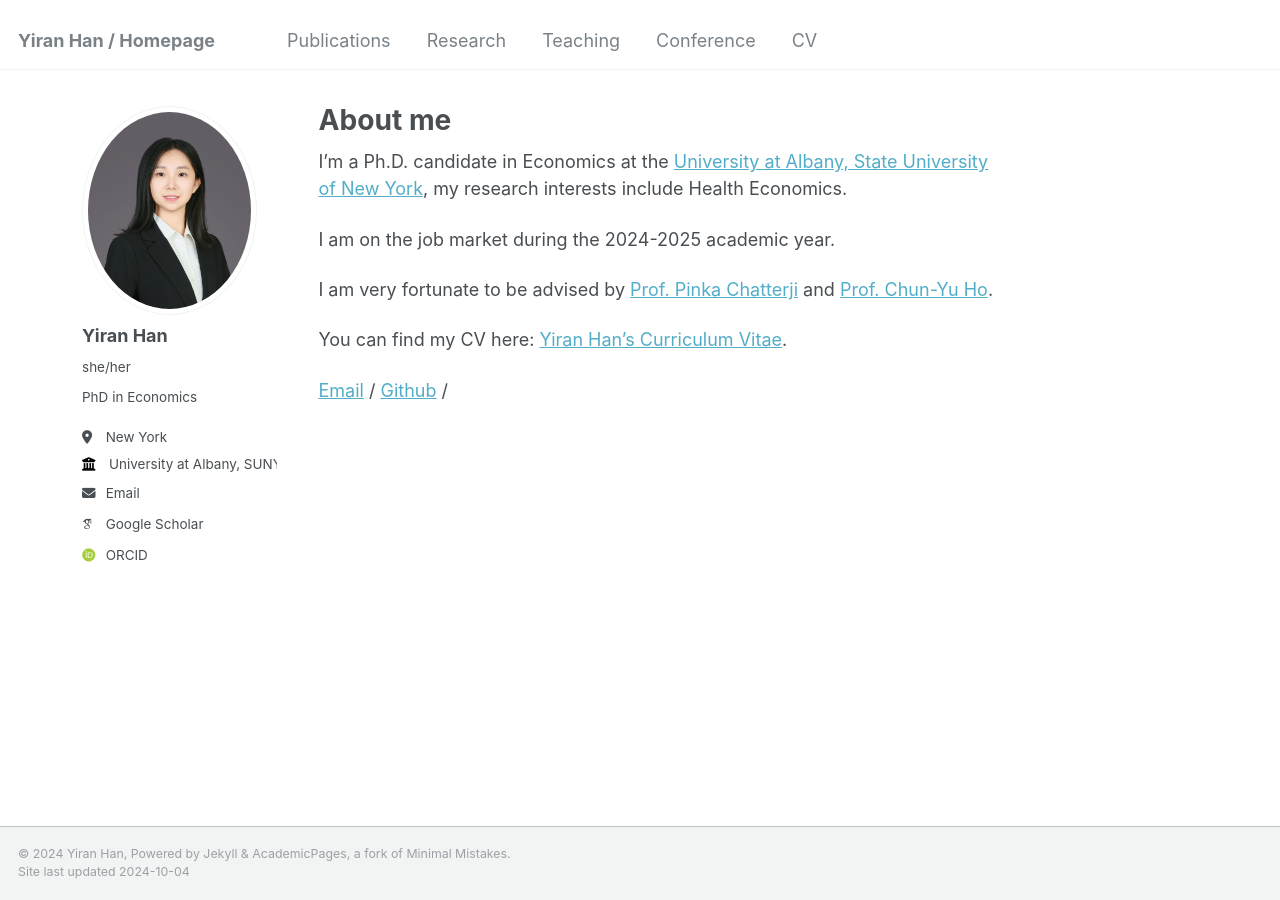
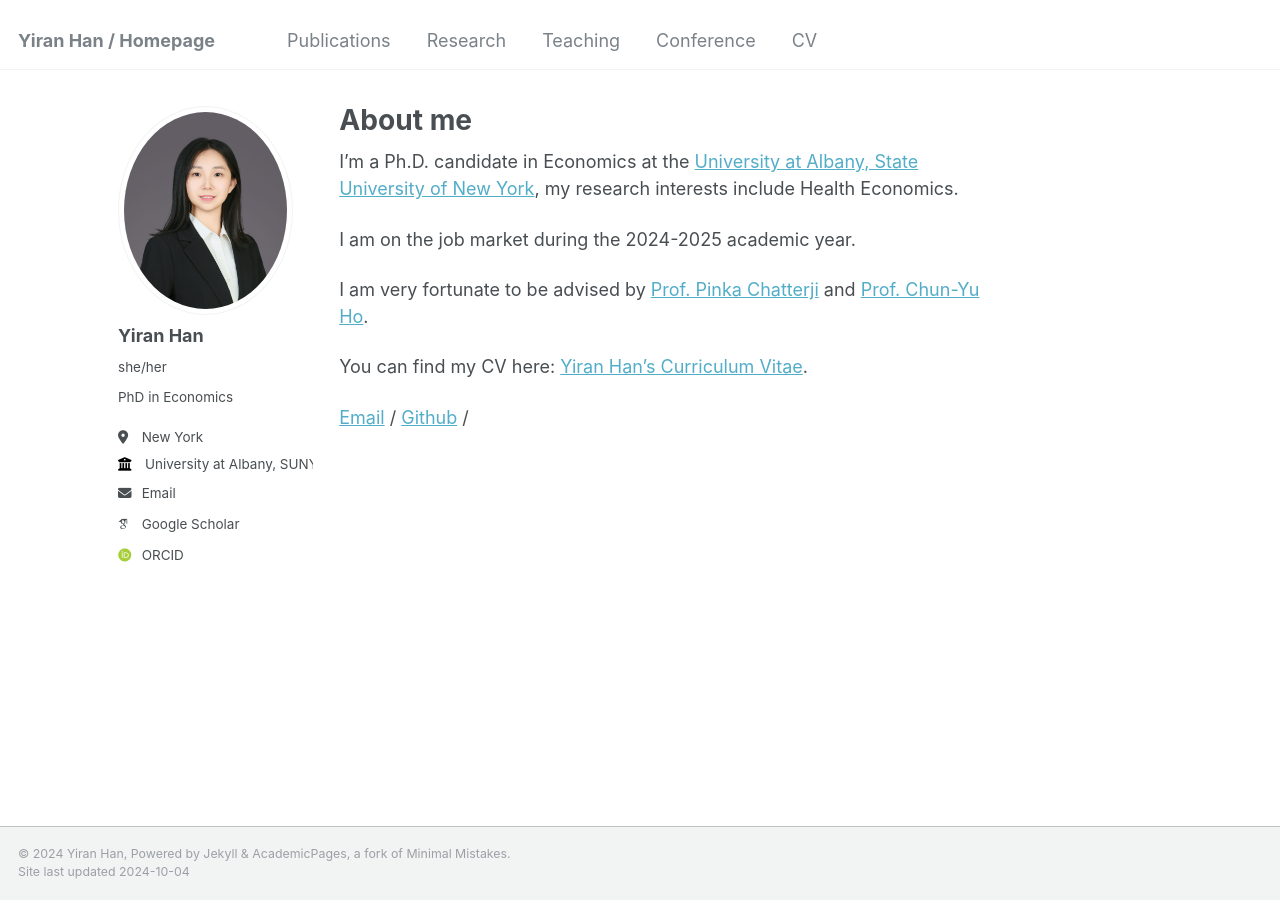
Before and after one commit to yiran-han/yiran-han.github.io, a Jekyll site: the page built from _pages/about.md, in a window 1280 px wide. Built offline with Jekyll 4.4.1, drawn with Linux system fonts in a browser that asks for light colours; some web fonts are replaced.

Commit message:
Update _page.scss

```diff
--- a/_sass/_page.scss
+++ b/_sass/_page.scss
@@ -11,7 +11,7 @@
   animation: intro 0.3s both;
   animation-delay: 0.35s;
   @include breakpoint($x-large) {
-    max-width: 90%;
+    max-width: calc(100vw - 200px);
   }
 }
 
```
